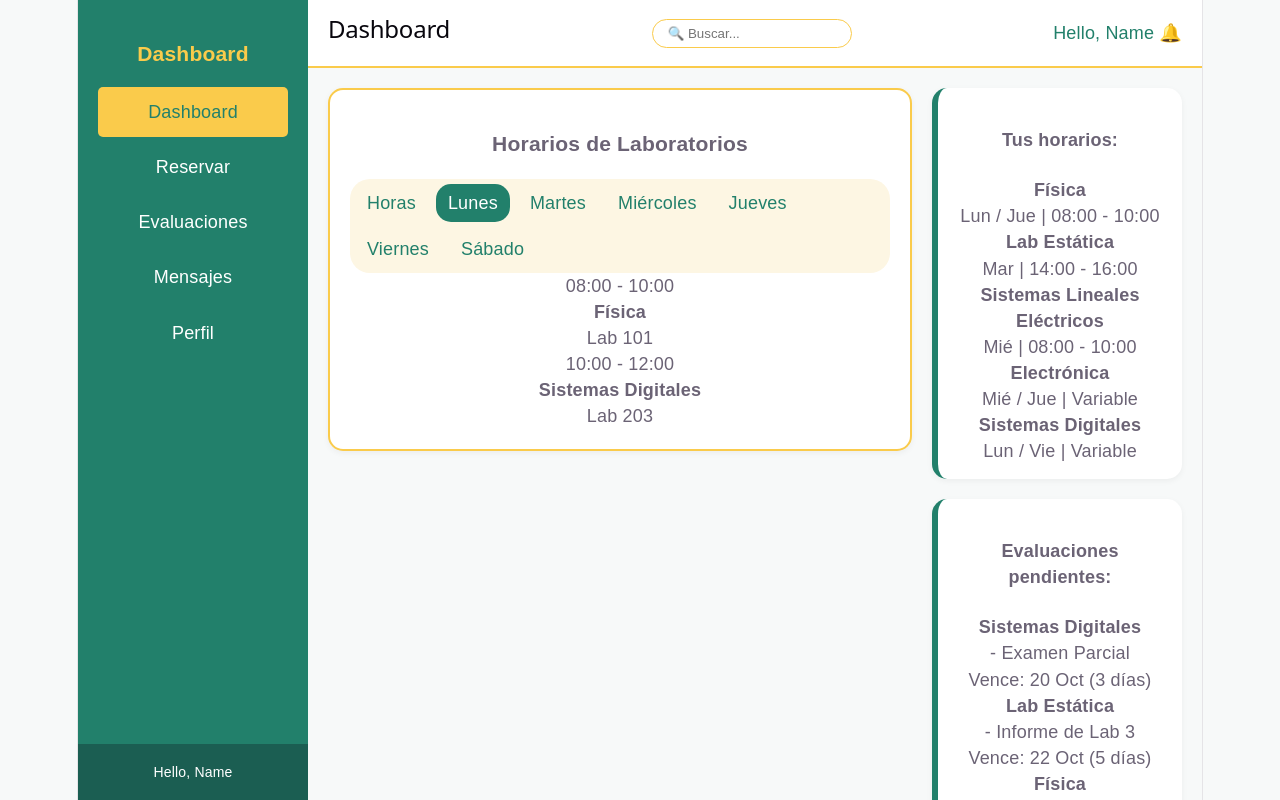
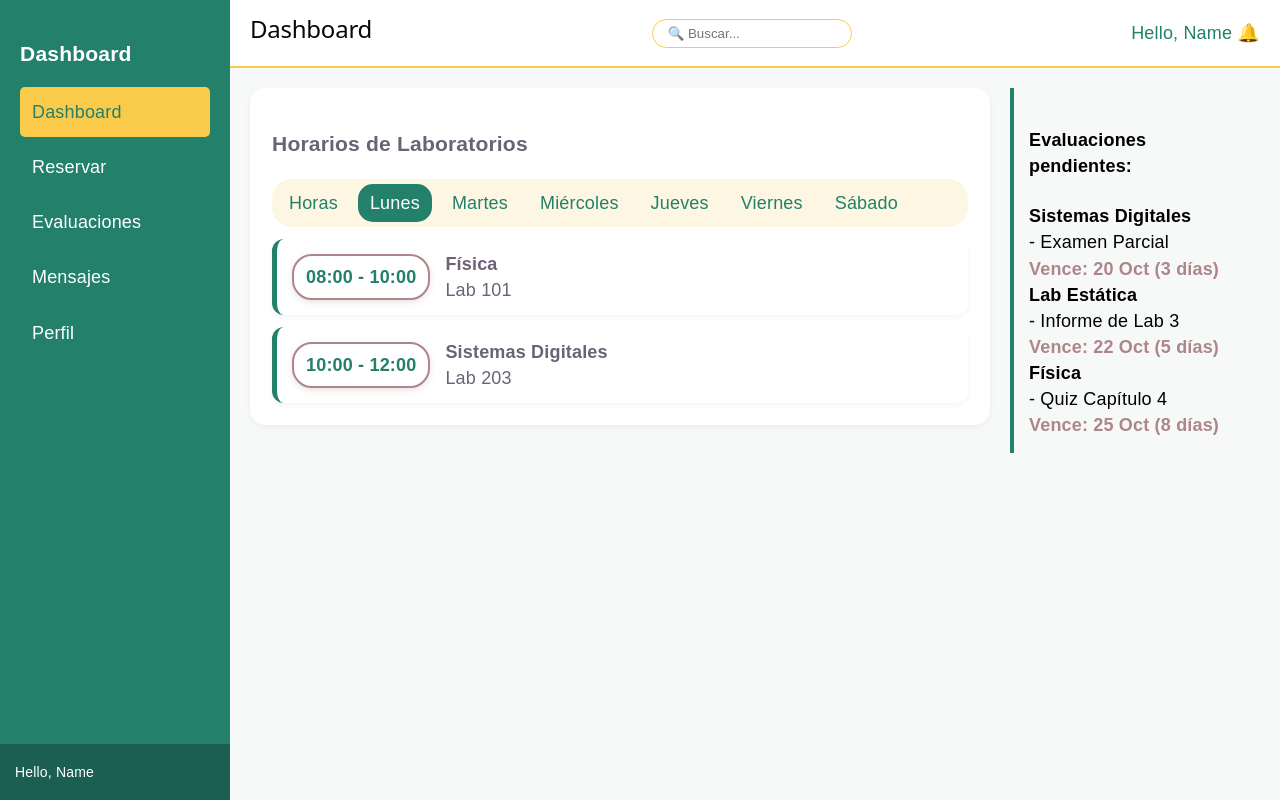
Before and after one commit to CarlosRey3s/Proyecto_USO2026, a React (Vite) app in the folder frontend/: page / in a window 1280 px wide. Built offline with nearby package versions, Linux system fonts and the light colour scheme.

Commit message:
se arreglo colores del dashboard

```diff
--- a/frontend/src/css/vistaEstudiante.css
+++ b/frontend/src/css/vistaEstudiante.css
@@ -10,13 +10,13 @@ body, html {
   overflow-x: hidden;
 }
 
-/* Layout */
+/* LAYOUT */
 .container {
   display: flex;
   height: 100vh;
 }
 
-/* Sidebar */
+/* SIDEBAR */
 .sidebar {
   width: 230px;
   background: #22806B;
@@ -32,43 +32,45 @@ body, html {
 
 .sidebar .menu h3 {
   margin-bottom: 20px;
-  color: #FACB4B;
+  color: #FFFFFF;
 }
 
 .sidebar ul {
   list-style: none;
   padding: 0;
+  margin: 0;
 }
 
 .sidebar li {
   padding: 12px;
-  border-radius: 5px;
-  margin-bottom: 5px;
   cursor: pointer;
   transition: 0.2s;
+  color: #FFFFFF;
+  width: 100%;
 }
 
 .sidebar li.active,
 .sidebar li:hover {
-  background: #FACB4B;
-  color: #22806B;
+  background: #29967E;
+  color: #FFFFFF;
 }
 
-/* Footer sidebar */
+/* FOOTER SIDEBAR */
 .sidebar-bottom {
   padding: 15px;
   background: #1B5E52;
   font-size: 14px;
+  color: #FFFFFF;
 }
 
-/* Content */
+/* CONTENT */
 .content {
   flex: 1;
   display: flex;
   flex-direction: column;
 }
 
-/* Navbar */
+/* NAVBAR */
 .navbar {
   background: #FFFFFF;
   color: #22806B;
@@ -79,7 +81,7 @@ body, html {
   border-bottom: 2px solid #FACB4B;
 }
 
-/* Search */
+/* SEARCH */
 .search-box {
   background: #FFFFFF;
   border-radius: 20px;
@@ -90,7 +92,7 @@ body, html {
   color: #22806B;
 }
 
-/* Main */
+/* MAIN */
 .main {
   display: flex;
   gap: 20px;
@@ -99,18 +101,18 @@ body, html {
   align-items: flex-start;
 }
 
-/* Schedule */
+/* SCHEDULE */
 .schedule {
   flex: 3;
   min-width: 0;
   background: #FFFFFF;
   border-radius: 15px;
   padding: 20px;
-  border: 2px solid #FACB4B;
+  border: 2px solid #ffffff;
   box-shadow: 0 2px 6px rgba(0,0,0,0.05);
 }
 
-/* Tabs */
+/* TABS */
 .tabs {
   display: flex;
   gap: 8px;
@@ -138,7 +140,7 @@ body, html {
   color: #22806B;
 }
 
-/* Right Panel */
+/* RIGHT PANEL */
 .right-panel {
   flex: 1;
   min-width: 250px;
@@ -147,28 +149,95 @@ body, html {
   gap: 20px;
 }
 
-/* Cards */
+/* CARD GENERAL */
 .card {
   background: #FFFFFF;
   padding: 15px;
   border-radius: 15px;
   border-left: 6px solid #22806B;
+  transition: 0.25s ease;
   box-shadow: 0 2px 6px rgba(0,0,0,0.05);
-  transition: 0.2s;
 }
 
 .card:hover {
   transform: translateY(-3px);
   border-left: 6px solid #FACB4B;
+  box-shadow: 0 10px 25px rgba(250, 203, 75, 0.25);
 }
 
-/* Texto destacado */
-.green {
-  color: #AD868A;
+/* HORARIOS */
+.schedule-card {
+  display: flex;
+  align-items: center;
+  gap: 15px;
+  background: #FFFFFF;
+  border-radius: 12px;
+  padding: 12px 15px;
+  margin-top: 12px;
+  border-left: 5px solid #22806B;
+  box-shadow: 0 2px 6px rgba(0,0,0,0.05);
+  transition: 0.25s ease;
+}
+
+.schedule-card:hover {
+  transform: translateY(-2px);
+  border-left: 5px solid #29967E;
+}
+
+/* BURBUJA HORA */
+.time {
+  padding: 8px 12px;
+  border-radius: 20px;
+  background: #FFFFFF;
+  border: 2px solid #AD868A;
+  color: #22806B;
+  font-weight: bold;
+  min-width: 120px;
+  text-align: center;
+  box-shadow: 0 2px 6px rgba(173, 134, 138, 0.25);
+  transition: 0.2s;
+}
+
+.schedule-card:hover .time {
+  border-color: #29967E;
+  box-shadow: 0 4px 12px rgba(41, 150, 126, 0.25);
+}
+
+/* DIAS */
+.day {
+  background: #FFFFFF;
+  padding: 10px;
+  border-radius: 10px;
+  transition: 0.2s;
+  box-shadow: 0 2px 6px rgba(250, 203, 75, 0.35);
+  cursor: pointer;
+}
+
+.day:hover {
+  transform: translateY(-2px);
+  box-shadow: 0 6px 18px rgba(250, 203, 75, 0.55);
+}
+
+/* TEXTO GENERAL EN EVALUACIONES (NEGRO) */
+.right-panel .card p,
+.right-panel .card strong,
+.right-panel .card h4 {
+  color: #000000;
+}
+
+/* SOLO FECHA DE VENCIMIENTO */
+.right-panel .card .red {
+  color: #AD868A !important;
   font-weight: bold;
 }
 
-/* Responsive */
+/* TEXTO DESTACADO */
+.green {
+  color: #22806B;
+  font-weight: bold;
+}
+
+/* RESPONSIVE */
 @media (max-width: 1024px) {
   .main {
     flex-direction: column;
@@ -188,3 +257,19 @@ body, html {
     flex-direction: column;
   }
 }
+
+
+/*****-PARA LA LINEA DE LA IZQUIERDA ***/
+.right-panel .card {
+  border-left: 4px solid #22806B; /* línea verde limpia */
+  background: transparent; /* elimina efecto “burbuja” */
+  box-shadow: none; /* quita tarjeta flotante */
+  border-radius: 0; /* elimina forma de card */
+}
+
+/* opcional: hover suave sin burbuja */
+.right-panel .card:hover {
+  transform: none;
+  border-left: 4px solid #29967E;
+  box-shadow: none;
+}
--- a/frontend/src/index.css
+++ b/frontend/src/index.css
@@ -51,11 +51,9 @@
 }
 
 #root {
-  width: 1126px;
-  max-width: 100%;
-  margin: 0 auto;
-  text-align: center;
-  border-inline: 1px solid var(--border);
+  width: 100%;
+  margin: 0;
+  text-align: left;
   min-height: 100svh;
   display: flex;
   flex-direction: column;
--- a/frontend/src/pages/Dashboard.tsx
+++ b/frontend/src/pages/Dashboard.tsx
@@ -85,26 +85,6 @@ export default function Dashboard() {
           {/* DERECHA */}
           <div className="right-panel">
 
-            {/* TUS HORARIOS */}
-            <div className="card">
-              <h4>Tus horarios:</h4>
-
-              <p><b>Física</b></p>
-              <p>Lun / Jue | 08:00 - 10:00</p>
-
-              <p><b>Lab Estática</b></p>
-              <p>Mar | 14:00 - 16:00</p>
-
-              <p><b>Sistemas Lineales Eléctricos</b></p>
-              <p>Mié | 08:00 - 10:00</p>
-
-              <p><b>Electrónica</b></p>
-              <p>Mié / Jue | Variable</p>
-
-              <p><b>Sistemas Digitales</b></p>
-              <p>Lun / Vie | Variable</p>
-            </div>
-
             {/* EVALUACIONES */}
             <div className="card">
               <h4>Evaluaciones pendientes:</h4>
--- a/frontend/src/pages/Reservas.tsx
+++ b/frontend/src/pages/Reservas.tsx
@@ -7,34 +7,35 @@ export default function Reservas() {
   const navigate = useNavigate();
   const [showModal, setShowModal] = useState(false);
 
+  const [items, setItems] = useState<string[]>([]);
+
+  const agregarItem = () => {
+    setItems([...items, ""]);
+  };
+
+  const eliminarItem = (index: number) => {
+    setItems(items.filter((_, i) => i !== index));
+  };
+
+  const actualizarItem = (index: number, value: string) => {
+    const nuevos = [...items];
+    nuevos[index] = value;
+    setItems(nuevos);
+  };
+
   return (
     <div className="container">
 
       {/* SIDEBAR */}
       <div className="sidebar">
-
         <div className="menu">
-          <h3>Reservacion Estudiante</h3>
+          <h3>Reservación Estudiante</h3>
 
           <ul>
-            <li onClick={() => navigate("/")}>
-              Dashboard
-            </li>
-
-            <li
-              className="active"
-              onClick={() => navigate("/reservas")}
-            >
-              Reservar
-            </li>
-
-            <li onClick={() => navigate("/evaluaciones")}>
-              Evaluaciones
-            </li>
-
-            <li onClick={() => navigate("/perfil")}>
-              Perfil
-            </li>
+            <li onClick={() => navigate("/")}>Dashboard</li>
+            <li className="active" onClick={() => navigate("/reservas")}>Reservar</li>
+            <li onClick={() => navigate("/evaluaciones")}>Evaluaciones</li>
+            <li onClick={() => navigate("/perfil")}>Perfil</li>
           </ul>
         </div>
 
@@ -49,40 +50,31 @@ export default function Reservas() {
         {/* NAVBAR */}
         <div className="navbar">
           <h2>Reservación</h2>
-
-          <input
-            className="search-box"
-            placeholder="🔍 Buscar..."
-          />
-
+          <input className="search-box" placeholder="🔍 Buscar..." />
           <div>Hello, Name 🔔</div>
         </div>
 
         {/* MAIN */}
         <div className="main">
 
-          {/* IZQUIERDA */}
+          {/* LABS */}
           <div className="labs">
             <h2>Laboratorios</h2>
-            <p>Selecciona un laboratorio para hacer una reserva:</p>
 
             <div className="lab-card" onClick={() => setShowModal(true)}>
-              <h3>Laboratorio L1</h3>
-              <p>Instrumentos para prácticas físicas, estáticas, etc.</p>
+              <h3>L1</h3>
             </div>
 
             <div className="lab-card" onClick={() => setShowModal(true)}>
-              <h3>Laboratorio L2</h3>
-              <p>Instrumentos para prácticas físicas, estáticas, etc.</p>
+              <h3>L2</h3>
             </div>
 
             <div className="lab-card" onClick={() => setShowModal(true)}>
-              <h3>Laboratorio L3</h3>
-              <p>Instrumentos para prácticas físicas, estáticas, etc.</p>
+              <h3>L3</h3>
             </div>
           </div>
 
-          {/* DERECHA */}
+          {/* RESERVAS */}
           <div className="reservas-panel">
             <h3>Mis reservaciones</h3>
 
@@ -90,14 +82,14 @@ export default function Reservas() {
               <h4>Proyecto de Electrónica</h4>
               <p>Fecha: 03 Agosto 2026</p>
               <p>Hora: 1:00 PM - 2:00 PM</p>
-              <p>Lugar: L1 &nbsp; N° mesa: 2</p>
+              <p>Lugar: L1</p>
             </div>
           </div>
 
         </div>
       </div>
 
-      {/* 🔥 MODAL (NUEVO) */}
+      {/* MODAL */}
       {showModal && (
         <div className="modal-overlay">
           <div className="modal">
@@ -107,14 +99,14 @@ export default function Reservas() {
             <div className="form-grid">
 
               <div>
-                <label>Titulo</label>
+                <label>Título</label>
                 <input type="text" />
               </div>
 
               <div>
                 <label>Mesa</label>
                 <select>
-                  <option>Mesa 1 - Disponible</option>
+                  <option>Mesa 1</option>
                 </select>
               </div>
 
@@ -122,6 +114,8 @@ export default function Reservas() {
                 <label>Laboratorio</label>
                 <select>
                   <option>L1</option>
+                  <option>L2</option>
+                  <option>L3</option>
                 </select>
               </div>
 
@@ -141,14 +135,58 @@ export default function Reservas() {
               </div>
 
               <div>
-                <label>N° Estudiantes</label>
-                <input type="number" max="5" />
+                <label>Personas (1 - 5)</label>
+                <input type="number" min={1} max={5} defaultValue={1} />
               </div>
 
             </div>
 
-            <textarea placeholder="Nota adicional"></textarea>
+            {/* 🔧 HERRAMIENTAS */}
+            <div style={{ marginTop: "15px" }}>
+              <label>Herramientas (opcional)</label>
 
+              {items.map((item, index) => (
+                <div
+                  key={index}
+                  style={{ display: "flex", gap: "5px", marginTop: "5px" }}
+                >
+                  <input
+                    type="text"
+                    value={item}
+                    placeholder="Ej: Proyector"
+                    onChange={(e) => actualizarItem(index, e.target.value)}
+                  />
+
+                  <button onClick={() => eliminarItem(index)}>
+                    X
+                  </button>
+                </div>
+              ))}
+
+              <button
+                type="button"
+                onClick={agregarItem}
+                style={{
+                  marginTop: "8px",
+                  background: "#FACB4B",
+                  color: "#22806B",
+                  border: "none",
+                  padding: "6px 10px",
+                  borderRadius: "6px",
+                  cursor: "pointer"
+                }}
+              >
+                + Añadir ítem
+              </button>
+            </div>
+
+            {/* NOTAS (AHORA AL FINAL) */}
+            <textarea
+              style={{ marginTop: "15px" }}
+              placeholder="Notas adicionales..."
+            />
+
+            {/* BOTONES */}
             <div className="modal-buttons">
               <button onClick={() => setShowModal(false)}>
                 Guardar
```
